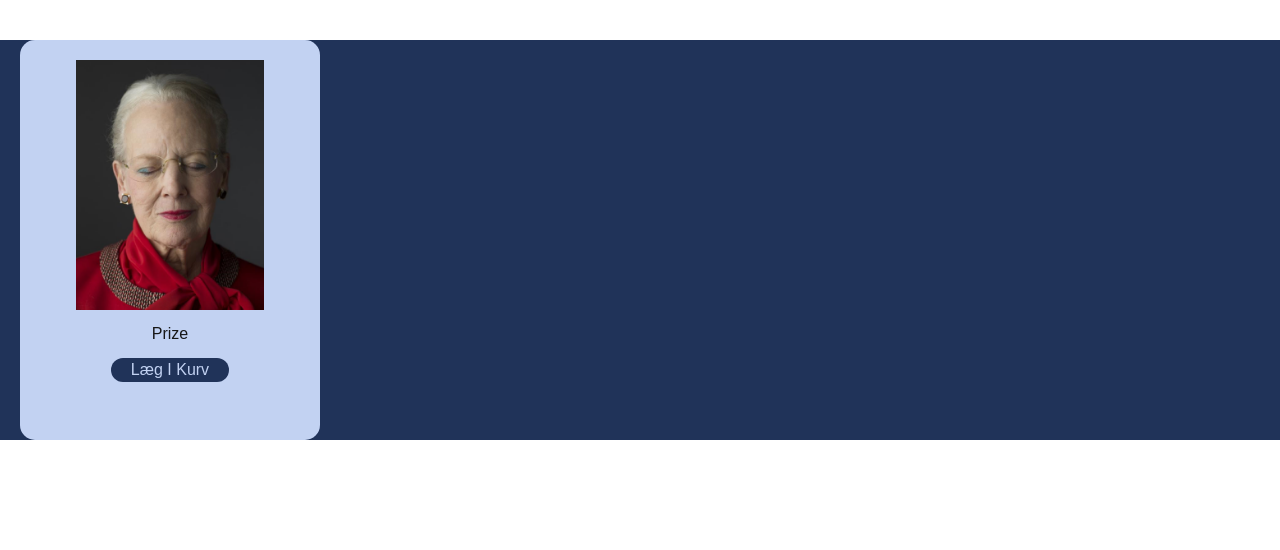
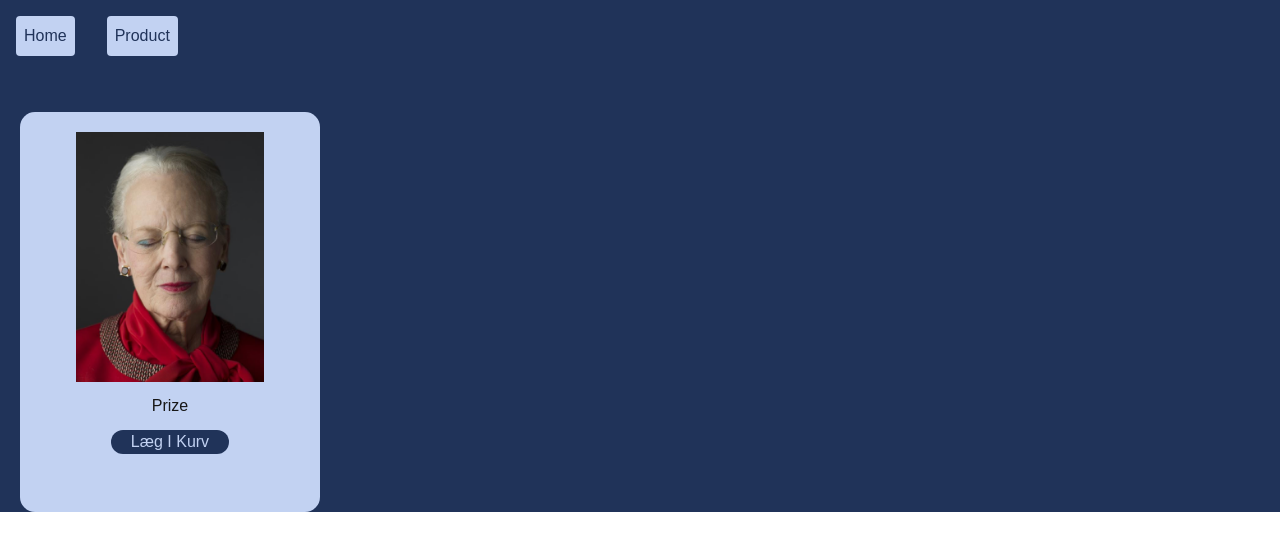
Before and after one commit to AlberteViendahl/simpleside, a Next.js app: page / in a window 1280 px wide. Shown: the top 550 px of the page. Built offline with nearby package versions, Linux system fonts and the light colour scheme.

Commit message:
menu på page

```diff
--- a/src/app/page.js
+++ b/src/app/page.js
@@ -1,10 +1,12 @@
 import Buybnt from "@/components/Buybnt";
 import Card from "@/components/Card";
+import Menu from "@/components/Menu";
 import Image from "next/image";
 
 export default function Home() {
   return (
     <div className="bg-background">
+      <Menu/>
       <Card />
     </div>
   );
```
